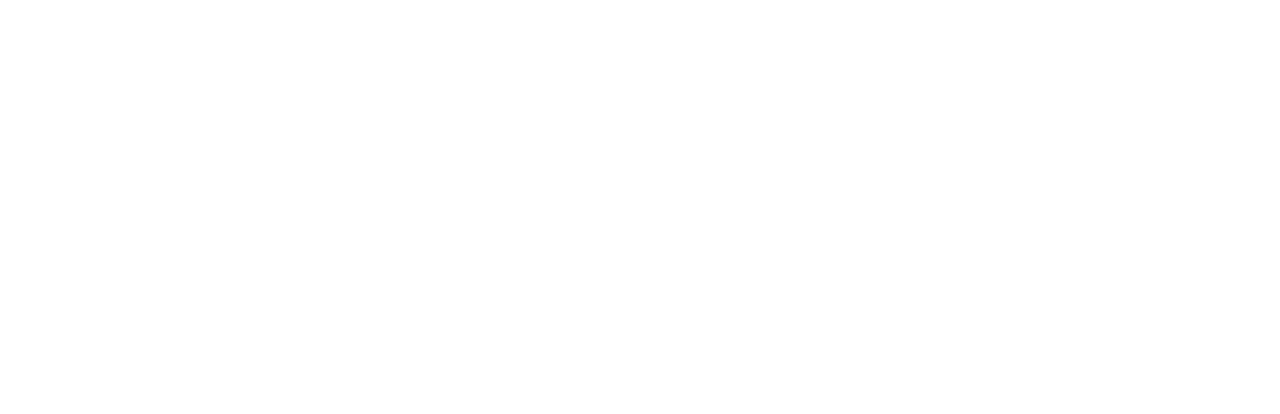
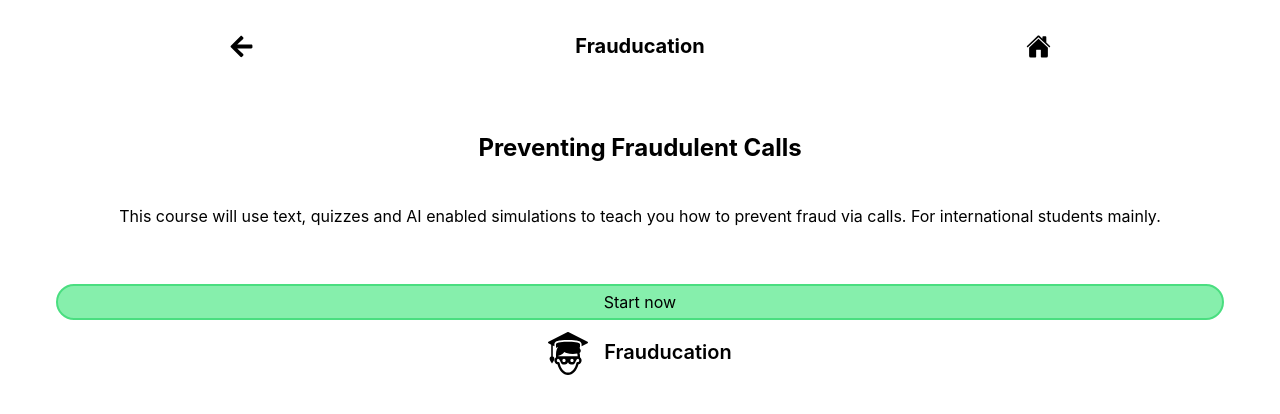
Before and after one commit to Hack-Southwest-Hackathon/hackahton, a React (Create React App) app in the folder front-end/: page /course in a window 1280 px wide. Before the commit this address had no page. Shown: the top 414 px of the page. Built offline with nearby package versions, Linux system fonts and the light colour scheme.

Commit message:
in the arse

```diff
--- a/front-end/src/App.js
+++ b/front-end/src/App.js
@@ -5,6 +5,7 @@ import QuizPage from "./pages/QuizPage"
 import SimPage from "./pages/SimPage"
 import ReflectionPage from "./pages/ReflectionPage"
 import Dashboard from "./pages/Dashboard"
+import CoursePage from "./pages/CoursePage"
 
 function App() {
   return (
@@ -12,6 +13,7 @@ function App() {
       <Routes>
         <Route path="/" element={ <Home/> } />
         <Route path="/info" element={ <InfoPage/> } />
+        <Route path="/course" element={ <CoursePage/> } />
         <Route path="/quizzes" element={ <QuizPage/> } />
         <Route path="/simulator" element={ <SimPage/> } />
         <Route path="/dashboard" element={ <Dashboard/> } />
--- a/front-end/src/components/Dashboard/LibraryCard.js
+++ b/front-end/src/components/Dashboard/LibraryCard.js
@@ -7,7 +7,7 @@ function LibraryCard({course}) {
     const navigate = useNavigate()
     const handleTabClick = () => {
         if (course.isAvailable) {
-            navigate('/quizzes')
+            navigate('/course')
         } else {
             return
         }
@@ -21,11 +21,11 @@ function LibraryCard({course}) {
             <ProgressBar completed={course.progress} maxCompleted={course.max}
             height='10px' customLabel='    ' bgColor='#ED7B9C' baseBgColor='white'/>
             <div className='flex justify-between'>
-                <p>{course.progress}/{course.max}</p>
-                <div onClick={handleTabClick}
+                <p className='font-bold'>{course.progress}/{course.max}</p>
+                {<div onClick={handleTabClick}
                 className='bg-white flex justify-center items-center p-1 rounded-full cursor-pointer pl-'>
                     <FaPlay size={15}/>
-                </div>
+                </div>}
             </div>
         </div>
     </div>
--- a/front-end/src/components/Dashboard/LibraryTab.js
+++ b/front-end/src/components/Dashboard/LibraryTab.js
@@ -5,7 +5,7 @@ function LibraryTab() {
     const courses = [{
         title: "International Student Training",
         desc: "Protect Yourself",
-        progress: 5,
+        progress: 2,
         max: 5,
         color: "bg-[#FFE7EE]",
         isAvailable: true
--- /dev/null
+++ b/front-end/src/components/Logo.js
@@ -0,0 +1,14 @@
+import React from 'react'
+
+function Logo() {
+  return (
+    <div className='w-full flex flex-row justify-center gap-4 items-center my-3'>
+        <div className='w-10 h-10'>
+            <img src='./images/logo.svg' />
+        </div>
+        <div className='text-xl font-semibold'>Frauducation</div>
+    </div>
+  )
+}
+
+export default Logo
--- a/front-end/src/index.css
+++ b/front-end/src/index.css
@@ -6,6 +6,15 @@ body {
   -webkit-font-smoothing: antialiased;
   -moz-osx-font-smoothing: grayscale;
   transition: all 0.5s ease-in-out;
+}
+.congrats {
+    color: #000;
+text-align: center;
+font-family: Poppins;
+font-size: 3.25rem;
+font-style: normal;
+font-weight: 700;
+line-height: 3.275rem;
 }
 .option-clicked {
     border-radius: 1.25rem;
--- /dev/null
+++ b/front-end/src/pages/CoursePage.js
@@ -0,0 +1,29 @@
+import React from 'react'
+import { useNavigate } from 'react-router-dom'
+import Logo from '../components/Logo'
+import { FaArrowLeft } from 'react-icons/fa'
+import { IoHome } from 'react-icons/io5'
+
+function CoursePage() {
+    const navigate = useNavigate()
+
+  return (
+    <>
+
+    <div className='flex flex-col items-center h-full justify-evenly gap-10 px-14'>
+        <div className='flex flex-row justify-around items-center py-5 px-3 w-full'>
+                <FaArrowLeft size={25} onClick={()=>navigate(-1)}/>
+                <div className='quizTab'>Frauducation</div>
+                <IoHome size={25} onClick={()=>navigate('/dashboard')}/>
+        </div>
+        <div className='text-2xl font-bold text-center'>Preventing Fraudulent Calls</div>
+        <div className='text-wrap'>This course will use text, quizzes and AI enabled simulations to teach you how to prevent fraud via calls.
+For international students mainly. </div>
+        <button onClick={()=>navigate('/quizzes')}
+         className="mt-4 bg-green-300 border-2 border-green-400 p-1 rounded-full px-3 w-full" >Start now</button>
+    </div>
+    <Logo /></>
+  )
+}
+
+export default CoursePage
--- a/front-end/src/pages/Dashboard.js
+++ b/front-end/src/pages/Dashboard.js
@@ -3,6 +3,7 @@ import TabTitle from '../components/Dashboard/TabTitle';
 import LearnTab from '../components/Dashboard/LearnTab';
 import LibraryTab from '../components/Dashboard/LibraryTab';
 import CompletedTab from '../components/Dashboard/CompletedTab';
+import Logo from '../components/Logo';
 
 function Dashboard() {
     const tabs = [
@@ -16,6 +17,7 @@ function Dashboard() {
         setActiveTab(tabId);
     };
   return (
+    <>
     <div className='flex flex-col items-start p-4'>
         <h1 className='db-title'>Your <br/> Learnings</h1>
         <div className='flex flex-row w-full justify-evenly my-4'>
@@ -28,6 +30,7 @@ function Dashboard() {
             <CompletedTab/>}
         </div>
     </div>
+    <Logo /></>
   )
 }
 
--- a/front-end/src/pages/QuizPage.js
+++ b/front-end/src/pages/QuizPage.js
@@ -62,7 +62,7 @@ function QuizPage() {
         <div className='flex flex-row justify-around items-center py-5 px-3 w-full'>
             <FaArrowLeft size={25} onClick={()=>nav(-1)}/>
             <div className='quizTab'>Preventing Fraudulent Calls</div>
-            <IoHome size={25}/>
+            <IoHome size={25}  onClick={()=>nav('/dashboard')}/>
         </div>
         {isLoading || !quizzes.length ? <ThreeDots fill='gray' /> : <>
         <QuizCard
--- a/front-end/src/pages/ReflectionPage.js
+++ b/front-end/src/pages/ReflectionPage.js
@@ -1,4 +1,5 @@
 import React, { useState, useEffect } from 'react'
+import Logo from '../components/Logo';
 
 function ReflectionPage() {
     const [data, setData] = useState({})
@@ -12,9 +13,18 @@ function ReflectionPage() {
     },[])
     console.log(data)
   return (
-    <div>
-
+    <>
+    <div className='flex flex-col flex-around items-center mt-10'>
+        <div>
+            <h1 className='congrats'>Congrats!</h1>
+            <img src='./images/congrats.svg' />
+        </div>
+        <div className='p-4 px-10 flex flex-col items-center gap-4'>
+            <div>{data.response}</div>
+            <h3>{data.quiz}</h3>
+        </div>
     </div>
+        <Logo /></>
   )
 }
 
```
Also changed, not shown: front-end/public/images/logo.svg (added), 1 other file (tests, documents, lock files or other folders).
